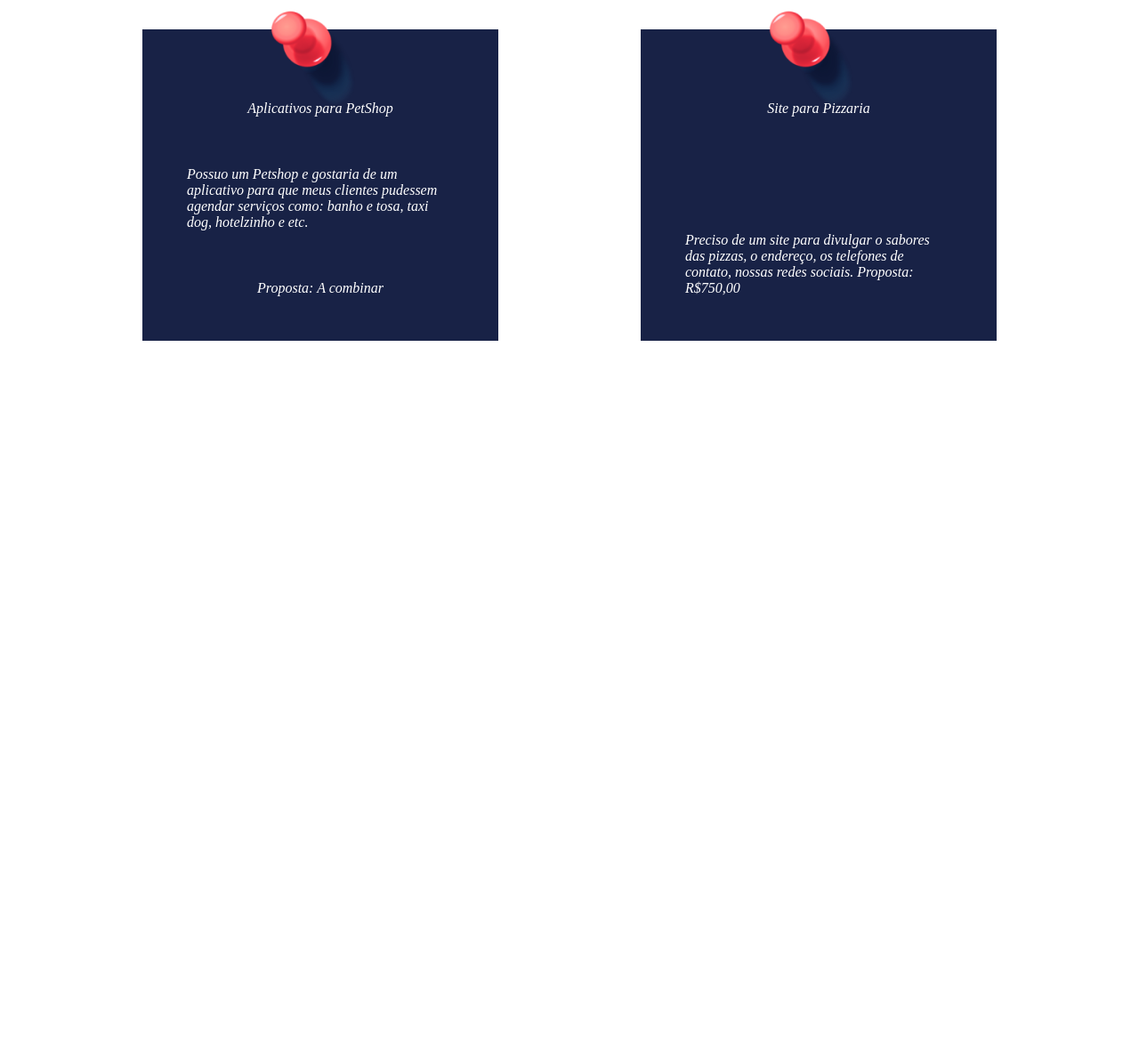
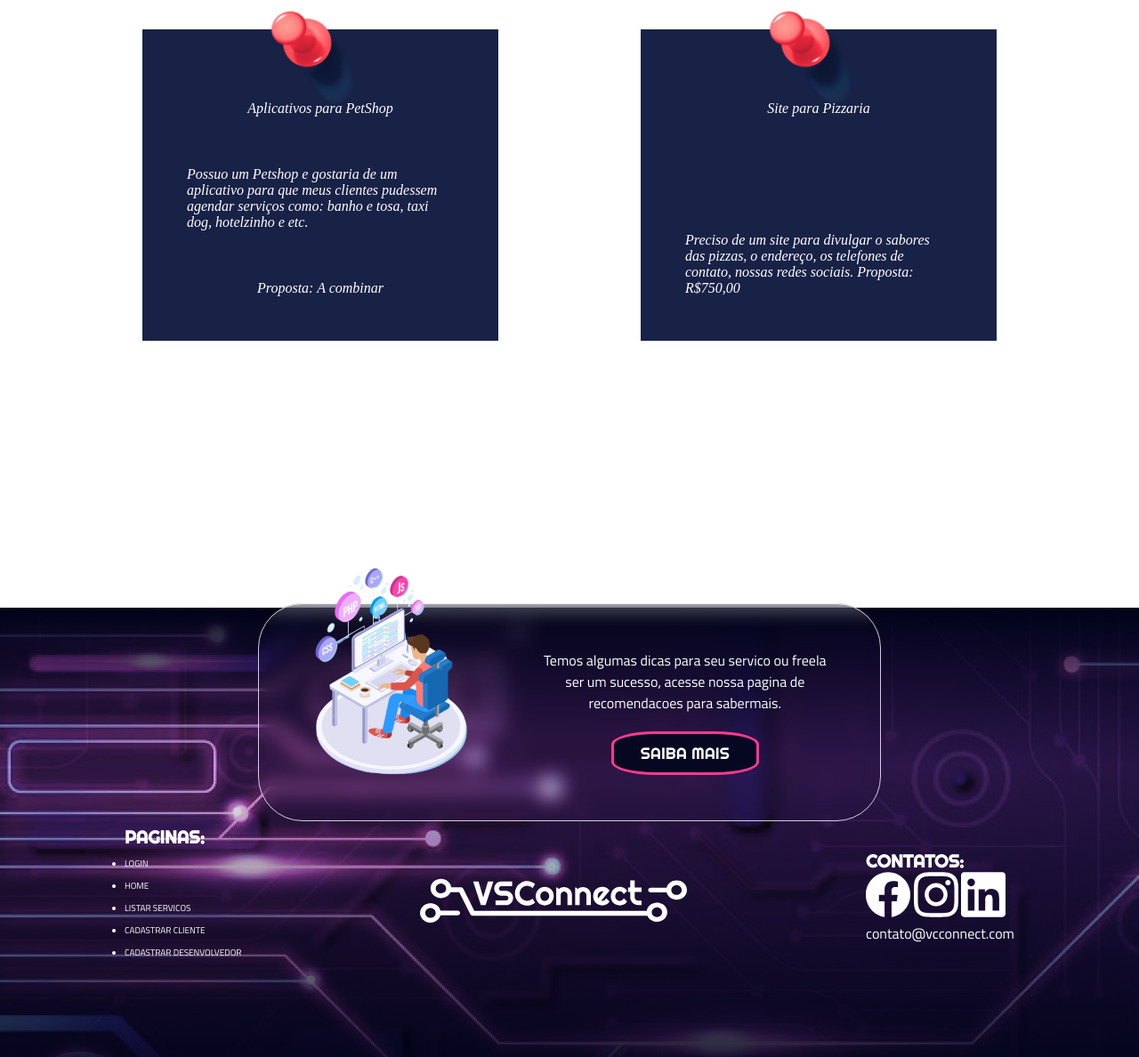
Before and after one commit to LucasLim4a/vs-connect, a plain HTML site: page home/index.html in a window 1280 px wide. Shown: the part 2207-3395 px from the top of the page at 89% size. Before the commit the page ends 2608 px from the top, so only its background shows below. Drawn offline with Linux system fonts and the light colour scheme.

Commit message:
atualizacao css

```diff
--- a/home/index.html
+++ b/home/index.html
@@ -94,10 +94,37 @@
             </div>
         </section>
         <footer>
-            <img src="">
-            <p class=""></p>
+            <div class="saibamais">
+                <img src="../IMG/dev.png" alt="">
+                <div class="txtsaibamais">
+                <p>Temos algumas dicas para seu servico ou freela ser um sucesso,
+                 acesse nossa pagina de recomendacoes para sabermais.</p>
+                <a class="botao btn_saibamais" href="#">Saiba Mais</a>
+                </div>
+            </div>
+            <div class="rodape">
+                <div class="pg">
+                    <h2>Paginas:</h2>
+                    <ul>
+                        <li>Login</li>
+                        <li>Home</li>
+                        <li>Listar Servicos</li>
+                        <li>Cadastrar Cliente</li>
+                        <li>Cadastrar desenvolvedor</li>
+                    </ul>
+                </div>
+                <img src="../IMG/logo.svg" alt="">
+                <div class="cont">
+                    <h2>Contatos:</h2>
+                    <img src="../IMG/facebook.svg" alt="">
+                    <img src="../IMG/instagram.svg" alt="">
+                    <img src="../IMG/linkedin.svg" alt="">
+                    <p>contato@vcconnect.com</p>
+                </div>
+            </div>
+
         </footer>
-    </main>
-</body>
+        </main>
+    </body>
 
-</html>
+    </html>
--- a/home/style.css
+++ b/home/style.css
@@ -239,6 +239,7 @@ main li{
     display: flex;
     width: 100%;
     justify-content: space-evenly;
+    margin-bottom: 300px;
 }
 
 .servicos{
@@ -251,3 +252,84 @@ main li{
     width: 120px;
 
 }
+
+footer {
+    background-image: url(../IMG/background_footer.png);
+    position: relative;
+    display: flex;
+    flex-direction: column;
+    align-items: center;
+    padding-bottom: 50px;
+    font-family: var(--font2);
+    color: var(--branco);
+
+
+}
+
+.saibamais {
+    background: linear-gradient(114.61deg, rgba(255,255,255,0,052) 1.08%, rgba(255,255,255,0,117) 99.26);
+    border: 1px solid rgba(255,255,255,0.8);
+    backdrop-filter: blur(10px);
+    border-radius: 50px;
+    padding: 0px 30px;
+    margin: 0 auto;
+
+    width: 700px;
+
+    display:flex ;
+    justify-content: space-around;
+    align-items: center;
+    position: relative;
+    top: -5px;
+
+}
+
+.saibamais img {
+    display: flex;
+    position: relative;
+    width: 200px;
+    top: -50px;
+
+}
+
+.txtsaibamais {
+    width: 50%;
+    display: flex;
+    flex-direction: column;
+    align-items: center;
+    text-align: center;
+    position: relative;
+}
+
+.btn_saibamais{
+    padding: 10px 30px;
+    color: var(--azulClaro);
+    border: #FF398F solid;
+    background: var(--azul);
+    display: flex;
+    justify-content: center;
+    margin-top: 20px
+}
+
+.rodape {
+    display: flex;
+    align-items: center;
+    justify-content: space-between;
+    margin-bottom: 50px;
+    width: 1000px;
+}
+
+.rodape h2 {
+    font-size: 20px;
+}
+
+.rodape li {
+    font-size: 10px;
+}
+.rodape img {
+    width: 300px;
+}
+
+.cont img {
+    width: 50px;
+}
```
